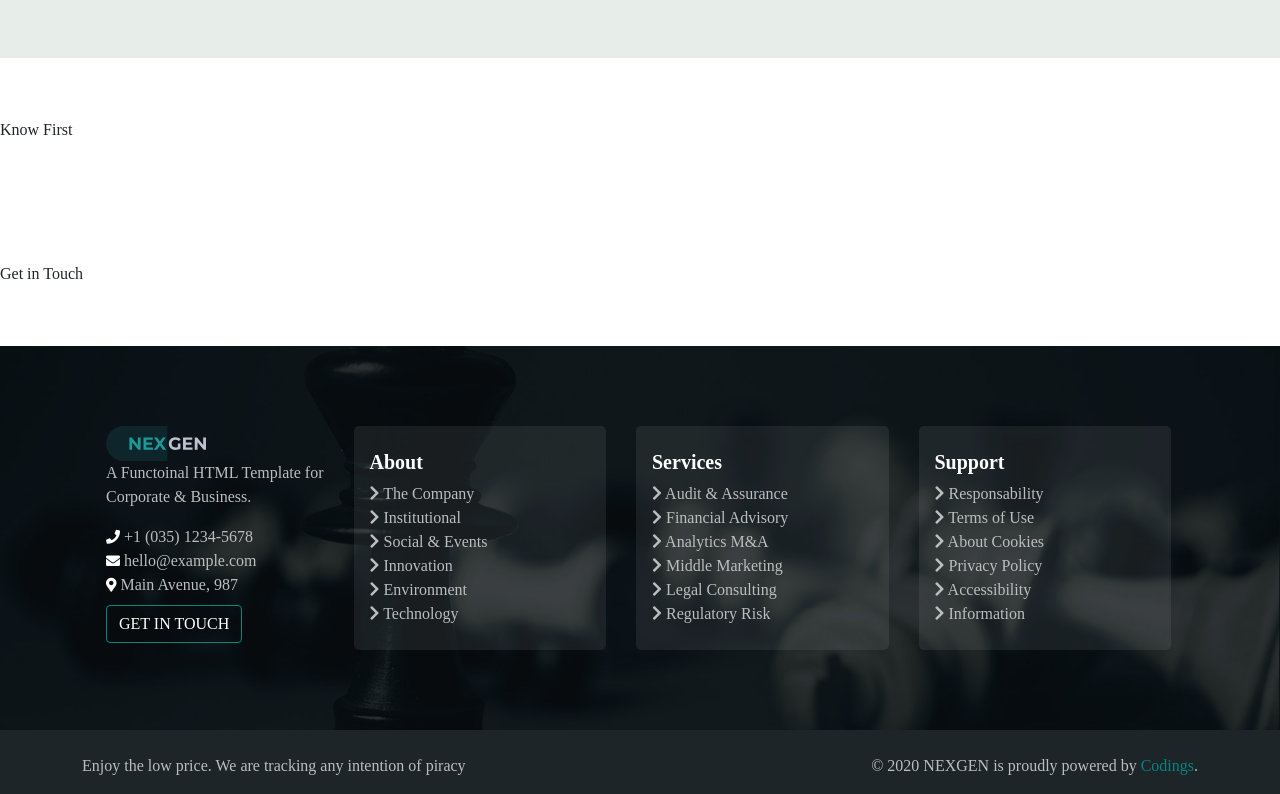
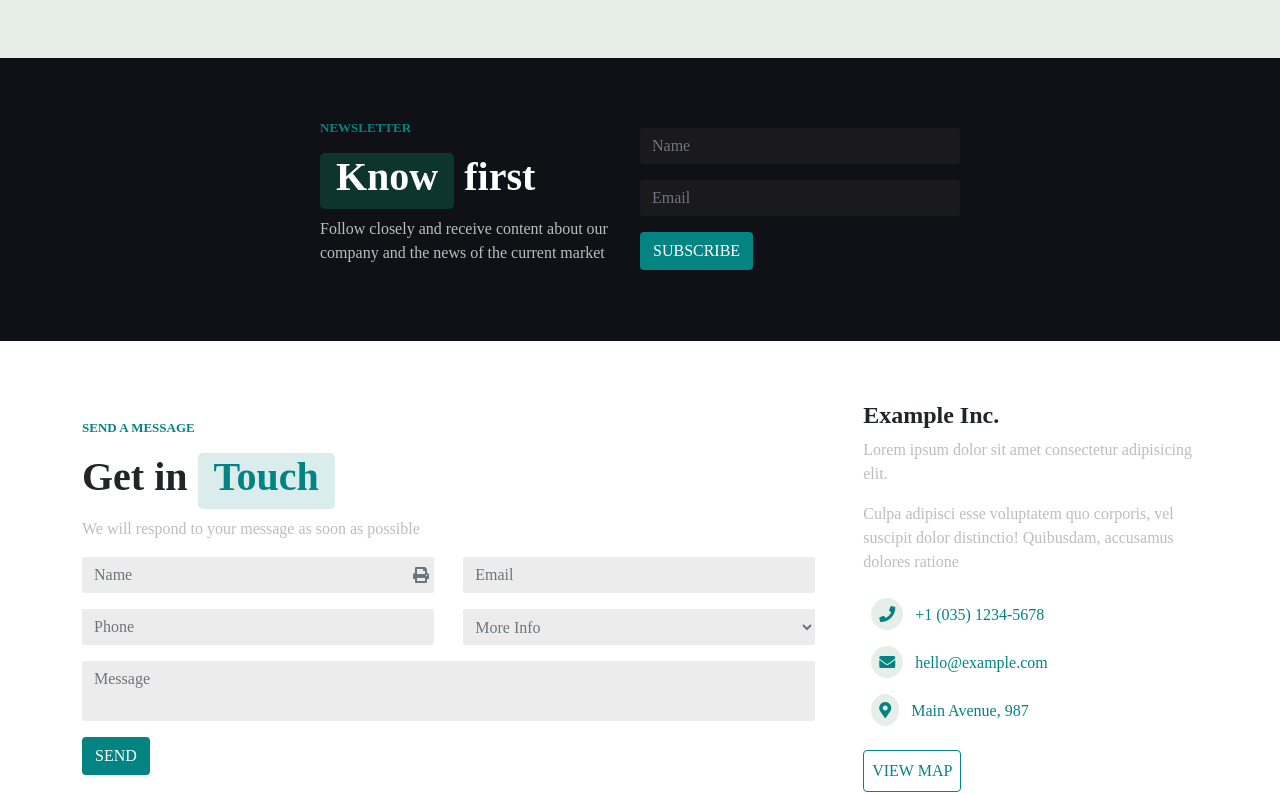
Before and after one commit to GiuliaSossai/proj-html-vuejs, a Vue app: page / in a window 1280 px wide. Shown: the part 3410-4204 px from the top of the page. Built offline with nearby package versions, Linux system fonts and the light colour scheme; a small style sheet from the web is missing.

Commit message:
form2 con icona

```diff
--- a/src/components/Main.vue
+++ b/src/components/Main.vue
@@ -48,10 +48,68 @@
       </section>
 
      <!-- 06 form1 -->
-     <section>Know First</section>
+     <section class="know-form">
+        <div class="content d-flex justify-content-between align-items-center">
+           <div class="textarea">
+               <p class="subs">newsletter</p>
+               <h2><span class="special-dark-title px-3 pb-2">Know</span> first</h2>
+               <p>Follow closely and receive content about our company and the news of the current market</p>
+           </div>
+
+           <div class="form">
+              <input type="text" class="form-control d-block" placeholder="Name" aria-label="Name" aria-describedby="basic-addon1">
+              <input type="text" class="form-control d-block my-3" placeholder="Email" aria-label="Email" aria-describedby="basic-addon1">
+              <button class="btn gs-solid-btn">subscribe</button>
+           </div>
+        </div>
+     </section>
 
      <!-- 07 form2 -->
-     <section>Get in Touch</section>
+     <section>
+        <div class="container d-flex justify-content-between align-items-center">
+           <div class="form pe-5">
+               <p class="subs">send a message</p>
+               <h2>Get in <span class="special-title px-3 pb-2">Touch</span></h2>
+               <p>We will respond to your message as soon as possible</p>
+
+                  <div class="d-flex justify-content-between">
+                     <!-- input con favicon -->
+                     <div class="input-inner">
+                        <i class="fas fa-print"></i>
+                        <input type="text" class="form-control gs-form mb-3 gs-input" placeholder="Name" aria-label="Username" aria-describedby="basic-addon1">
+                     </div>
+
+                     <input type="text" class="form-control gs-form mb-3" placeholder="Email" aria-label="Email" aria-describedby="basic-addon1">
+                  </div>
+                  <div class="d-flex justify-content-between">
+                     <input type="text" class="form-control gs-form mb-3" placeholder="Phone" aria-label="Phone" aria-describedby="basic-addon1">
+
+                     <select name="" id="selectioninfo" class="gs-form mb-3 px-2">
+                        <option value="">More Info</option>
+                        <option value="">Job Oportunities</option>
+                        <option value="">Consultant Request</option>
+                     </select>
+
+                  </div>
+                  <textarea class="form-control mb-3"  placeholder="Message" aria-label="Message"></textarea>
+
+                  <button class="btn gs-solid-btn">send</button>
+
+           </div>
+
+           <div class="contacts">
+              <h4>Example Inc.</h4>
+              <p>Lorem ipsum dolor sit amet consectetur adipisicing elit.</p>
+              <p>Culpa adipisci esse voluptatem quo corporis, vel suscipit dolor distinctio! Quibusdam, accusamus dolores ratione </p>
+              <ul>
+                  <li><a href="#"> <i class="fas fa-phone p-2"></i> +1 (035) 1234-5678</a></li>
+                  <li><a href="#"> <i class="fas fa-envelope p-2"></i> hello@example.com</a></li>
+                  <li><a href="#"> <i class="fas fa-map-marker-alt p-2"></i> Main Avenue, 987</a></li>
+               </ul>
+               <button class="btn gs-btn p-2 mt-3">view map</button>
+           </div>
+        </div>
+     </section>
   </main>
 </template>
 
@@ -137,4 +195,85 @@ export default {
    }
 }
 
+// 06 know
+.know-form {
+   background-color: $darkest-bg;
+   .content {
+      @include gs-wrap;
+      .textarea, .form {
+         width: 50%;
+      }
+      .subs {
+         color: $main-btn;
+      }
+      h2 {
+         color: $main;
+      }
+      p {
+         color: $subtitle;
+      }
+      input {
+         width: 100%;
+         background-color: #19191E;
+         border: none;
+      }
+   }
+}
+
+// 07 - form2
+.form {
+   width: 70%;
+   p {
+      color: $subtitle;
+   }
+   .subs {
+      color: $main-btn;
+   }
+   .gs-form, .input-inner {
+     width: 48%;
+   }
+   select, i {
+      color: #6C757D;
+   }
+
+   textarea, .gs-form {
+      border-radius: 2px;
+      border: none;
+      background-color: #ECECEC;
+   }
+   textarea {
+      resize: none;
+   }
+
+   .input-inner {
+      position: relative;
+      i {
+         position: absolute;
+         right: 5px;
+         top: 10px;
+      }
+      input {
+         width: 100%;
+      }
+   }
+
+}
+.contacts {
+   width: 30%;
+   p {
+      color: $subtitle;
+   }
+   a:hover {
+      color: $darkest-bg;
+   }
+   a i{
+     border-radius: 50%;
+     background-color: $light-green;
+     margin: 8px;
+   }
+   a, .gs-btn {
+      color: $main-btn;
+   }
+}
+
 </style>
```
